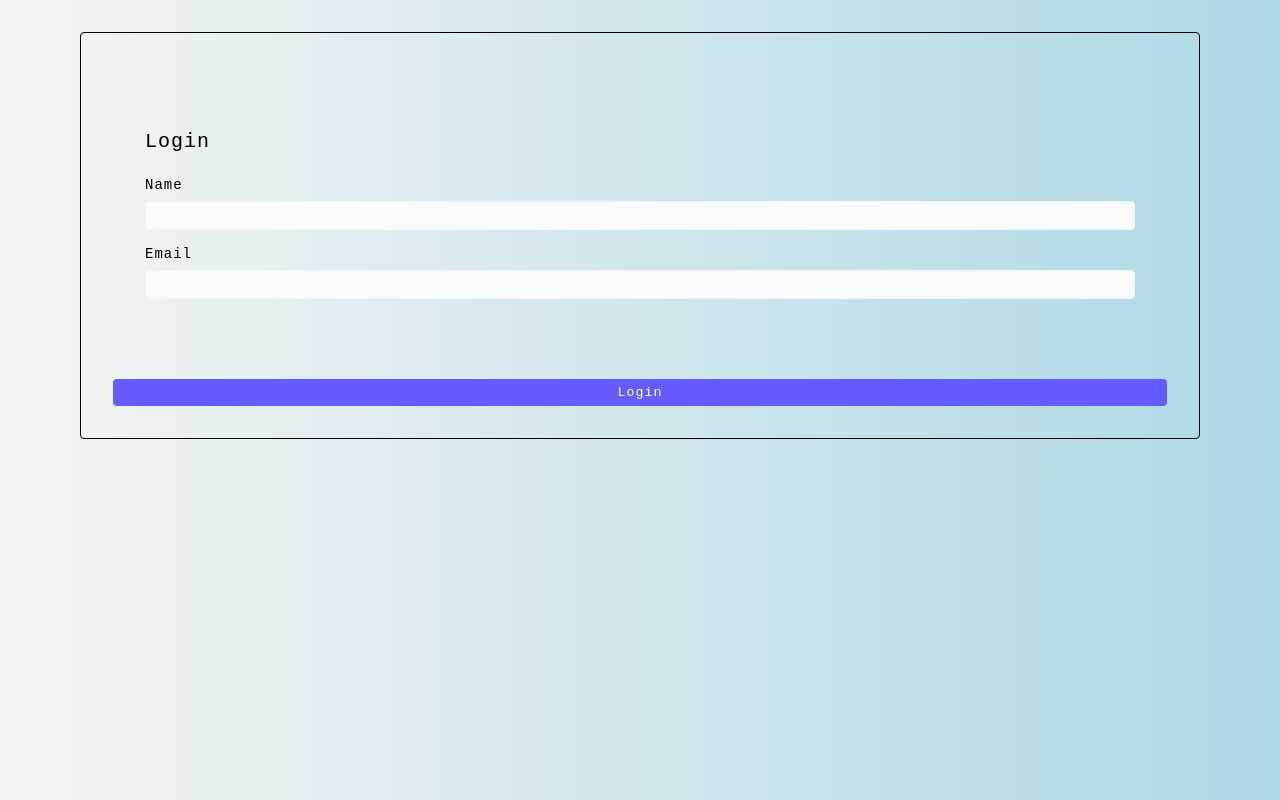
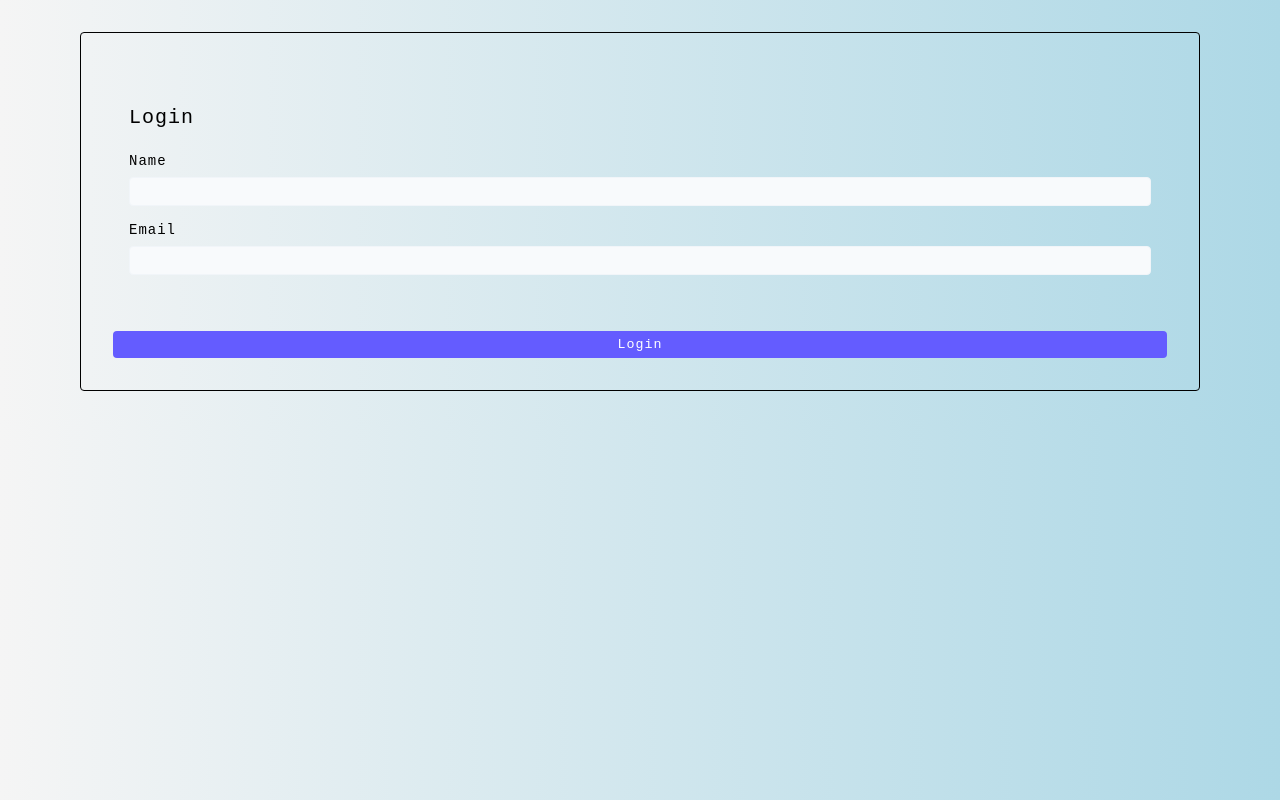
Before and after one commit to Legendary-Folah/ReactAuthwithFireBase, a React (Create React App) app: page / in a window 1280 px wide. Built offline with nearby package versions, Linux system fonts and the light colour scheme.

Commit message:
updated css

```diff
--- a/src/App.css
+++ b/src/App.css
@@ -76,8 +76,8 @@ body {
 .form {
   border-radius: var(--borderRadius);
   box-shadow: var(--shadow-2);
-  padding: 2rem;
-  margin: 2rem 0;
+  padding: 1rem;
+  margin: 1.5rem 0;
 }
 .form-label {
   display: block;
```
